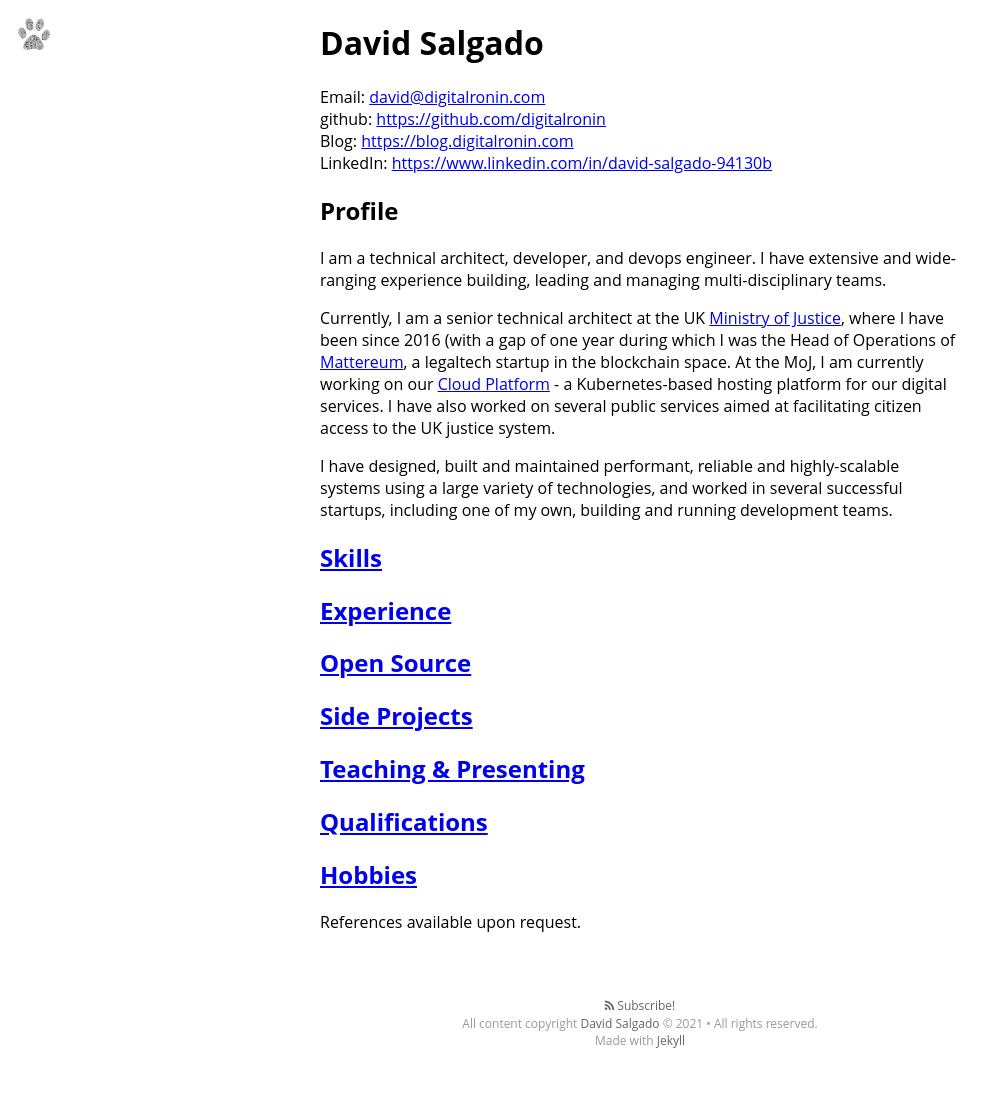
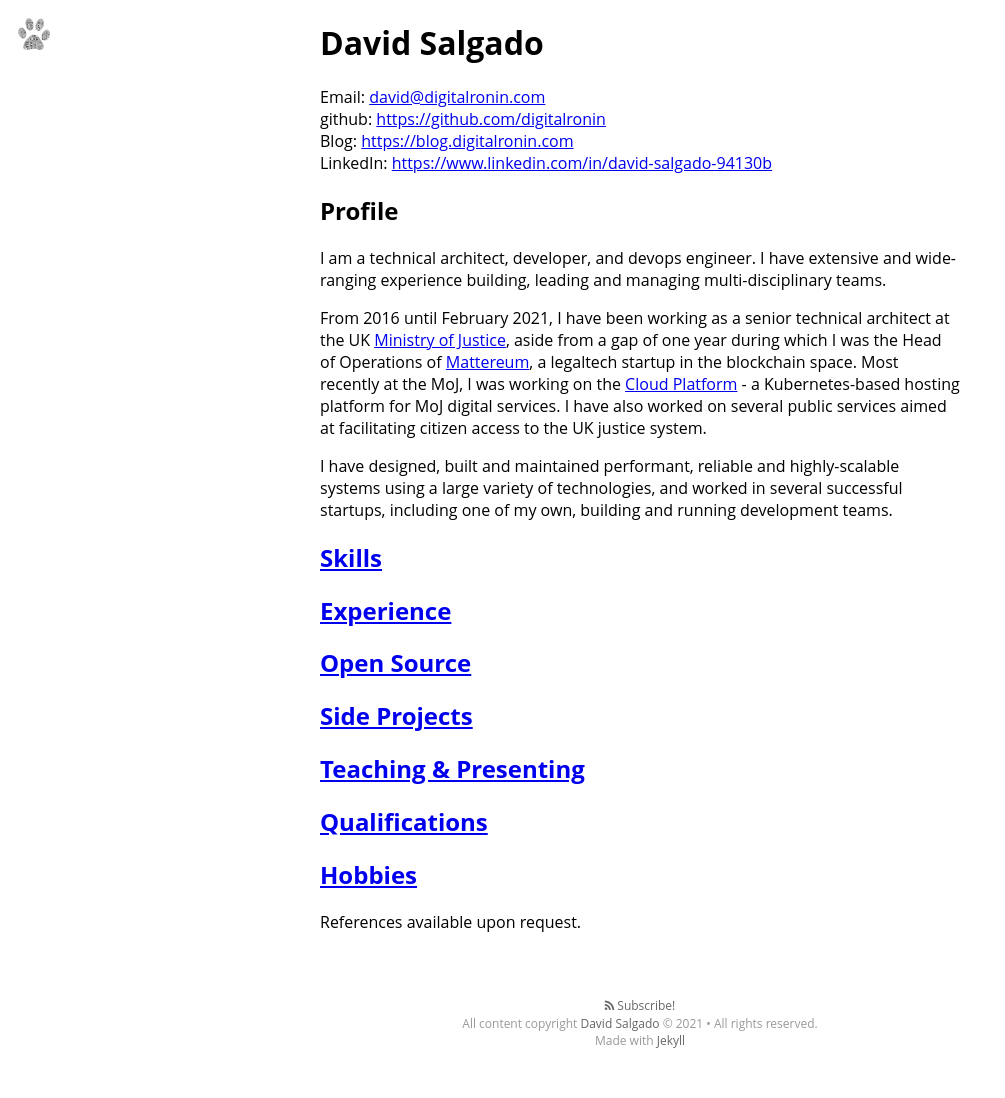
Before and after one commit to digitalronin/digitalronin.github.com, a Jekyll site: the page built from cv/index.html, in a window 1280 px wide. Shown: the whole page, without its empty margins (0-1005 px from the left). Built offline with Jekyll 4.4.1, drawn with Linux system fonts in a browser that asks for light colours; nearby versions of some CDN libraries; some web fonts are replaced.

Commit message:
update cv

```diff
--- a/cv/index.html
+++ b/cv/index.html
@@ -23,13 +23,12 @@
   </p>
 
   <p>
-    Currently, I am a senior technical architect at the UK <a href="https://www.gov.uk/government/organisations/ministry-of-justice">Ministry of Justice</a>,
-    where I have been since 2016 (with a gap of one year during which I was the Head of Operations of <a href="https://mattereum.com">Mattereum</a>, a legaltech
+    From 2016 until February 2021, I have been working as a senior technical architect at the UK <a href="https://www.gov.uk/government/organisations/ministry-of-justice">Ministry of Justice</a>, aside from a gap of one year during which I was the Head of Operations of <a href="https://mattereum.com">Mattereum</a>, a legaltech
     startup in the blockchain space.
 
-    At the MoJ, I am currently working on our
+    Most recently at the MoJ, I was working on the
     <a href="https://user-guide.cloud-platform.service.justice.gov.uk/documentation/concepts/about-the-cloud-platform.html">Cloud Platform</a>
-    - a Kubernetes-based hosting platform for our digital services. I have also worked on several public
+    - a Kubernetes-based hosting platform for MoJ digital services. I have also worked on several public
     services aimed at facilitating citizen access to the UK justice system.
   </p>
 
@@ -315,7 +314,7 @@
   <h2><a id="experience" href="#" class="collapse">Experience</a></h2>
 
   <div class="collapsed">
-    <h3>Feb. 2019 - present Senior Technical Architect at the <a href="https://www.gov.uk/government/organisations/ministry-of-justice">Ministry of Justice</a></h3>
+    <h3>Feb. 2019 - Feb. 2021 Senior Technical Architect at the <a href="https://www.gov.uk/government/organisations/ministry-of-justice">Ministry of Justice</a></h3>
     <p>
       Technical Architect on the
       <a href="https://user-guide.cloud-platform.service.justice.gov.uk/documentation/concepts/about-the-cloud-platform.html">Cloud Platform</a>
```
